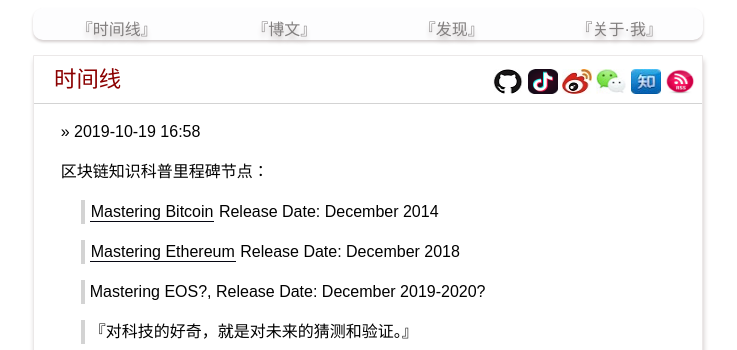
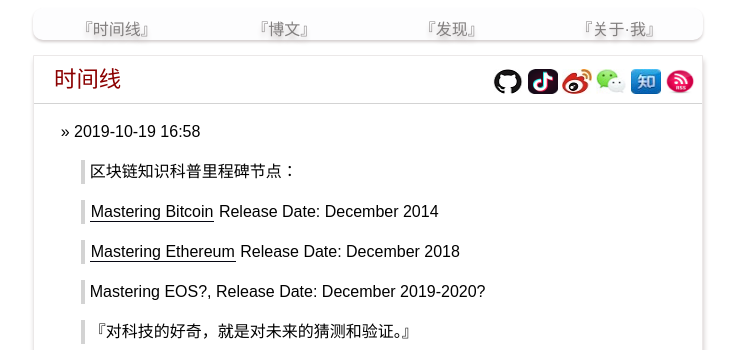
Before and after one commit to yanyiwu/blog, a Jekyll site: the page built from index.md, in a window 1280 px wide. Shown: the top 350 px of the page, without its empty margins (272-1009 px from the left). Built offline with Jekyll 4.4.1, drawn with Linux system fonts in a browser that asks for light colours; Markdown is read by kramdown in place of the engine named in the settings; comment, search, counter and statistics services are not loaded.

Commit message:
fix typo

```diff
--- a/index.md
+++ b/index.md
@@ -5,7 +5,7 @@ title: 时间线
 
 &raquo; 2019-10-19 16:58
 
-区块链知识科普里程碑节点：
+> 区块链知识科普里程碑节点：
 
 > [Mastering Bitcoin](https://www.oreilly.com/library/view/mastering-bitcoin/9781491902639/) Release Date: December 2014
 
```
